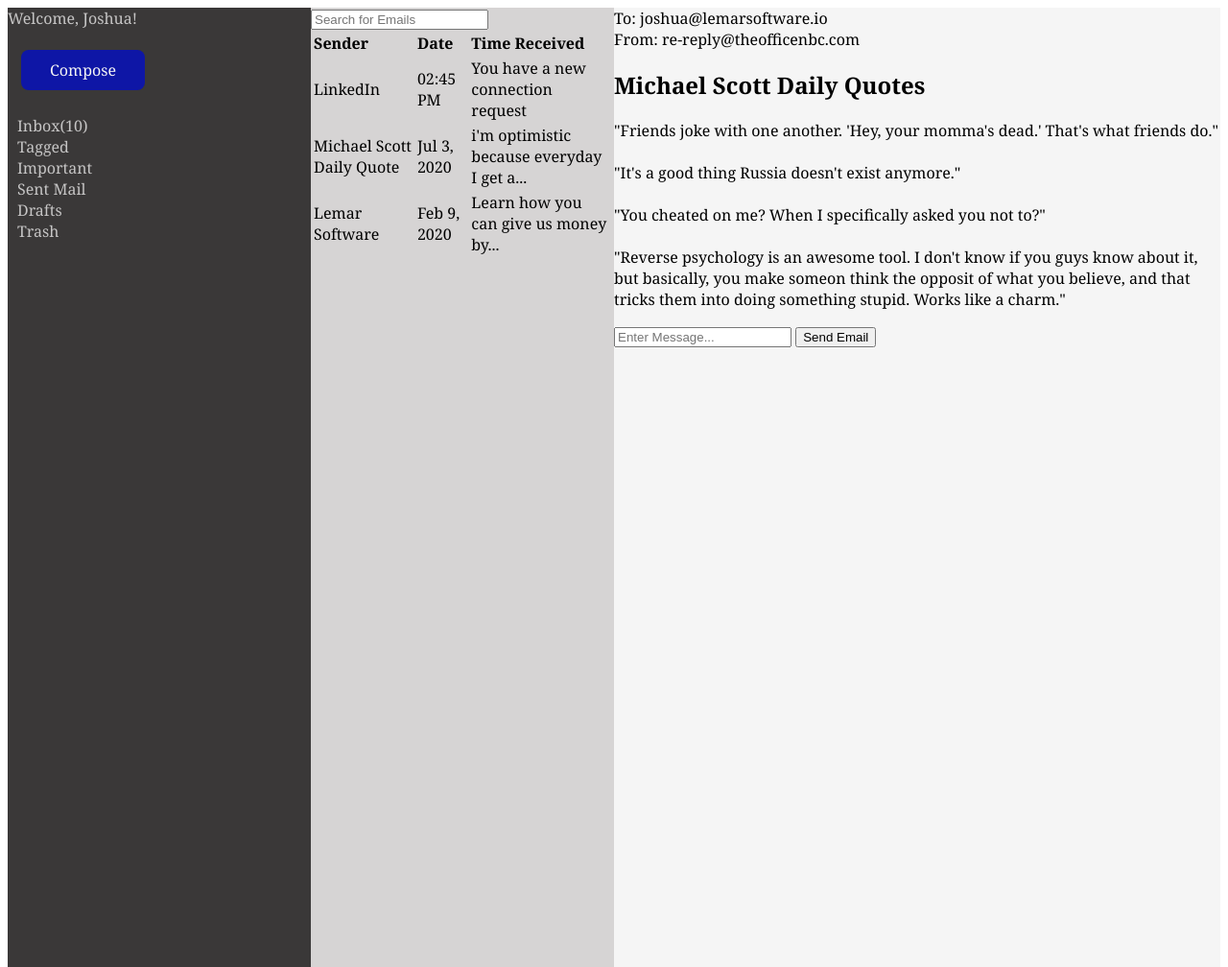
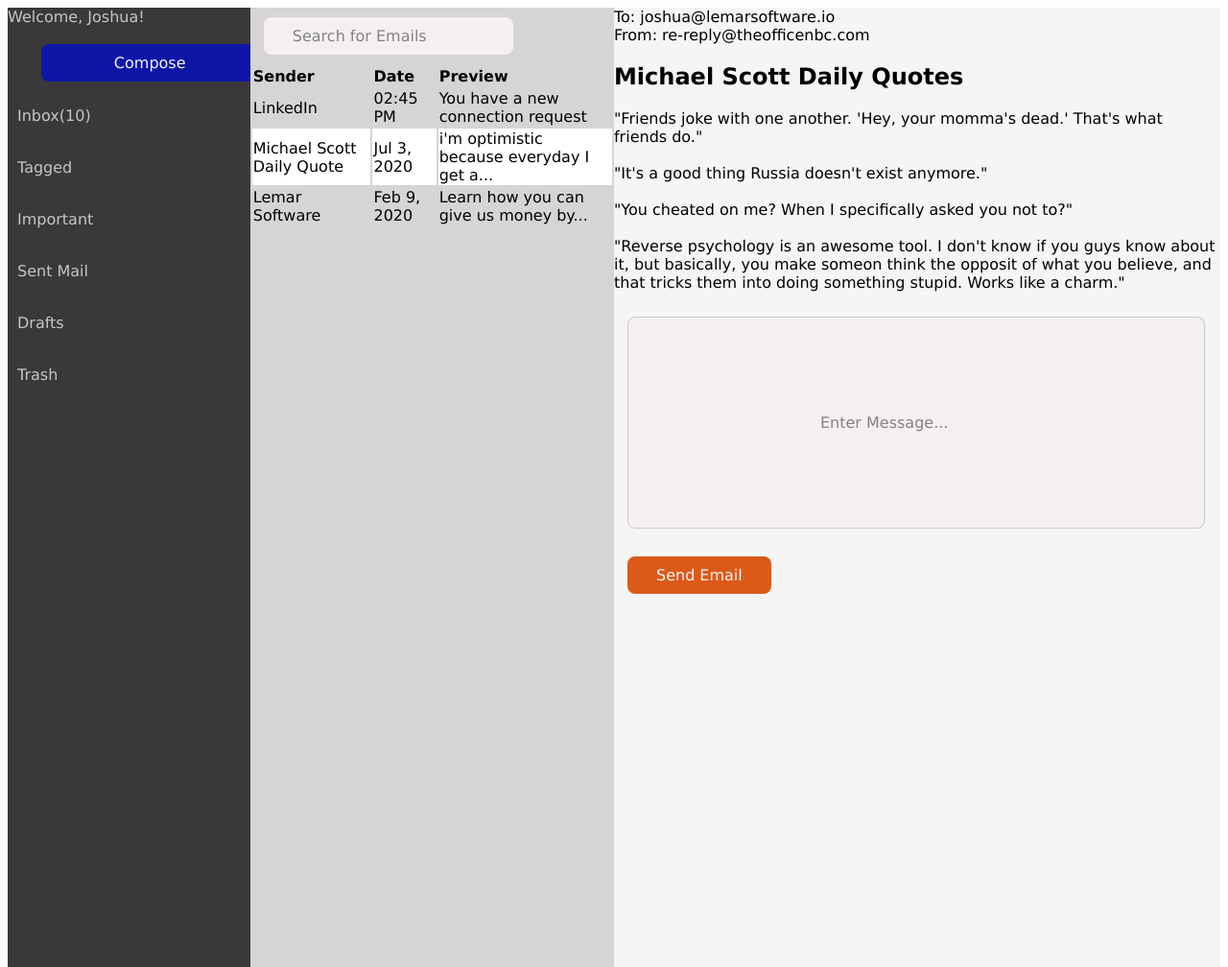
Before and after one commit to zadenaike/css_project, a plain HTML site: page index.html in a window 1280 px wide. Shown: the whole page at 96% size. Drawn offline with Linux system fonts and the light colour scheme.

Commit message:
Updated the finishing touches of the code to ensure its working properly

```diff
--- a/index.html
+++ b/index.html
@@ -27,19 +27,19 @@
   </div>
 
   <div id="mid-section">
-    <input type="text" placeholder="Search for Emails">
+    <input type="text" id="email-search-bar" placeholder="Search for Emails">
     <table id="email-list">
       <tr>
-        <th> Sender </th>
-        <th> Date </th>
-        <th> Time Received </th>
+        <th id="person"> Sender </th>
+        <th id="dt"> Date </th>
+        <th id="prev"> Preview </th>
       </tr>
       <tr>
         <td> LinkedIn</td>
         <td> 02:45 PM </td>
         <td> You have a new connection request </td>
       </tr>
-      <tr>
+      <tr id="second-line">
         <td> Michael Scott Daily Quote </td>
         <td> Jul 3, 2020 </td>
         <td> i'm optimistic because everyday I get a... </td>
@@ -68,8 +68,8 @@
       "You cheated on me? When I specifically asked you not to?" <br><br>
       "Reverse psychology is an awesome tool. I don't know if you guys know about it, but basically, you make someon think the opposit of what you believe, and that tricks them into doing something stupid. Works like a charm."
     </p>
-    <input type="text" placeholder="Enter Message...">
-    <button type=submit>
+    <input id="msg-box" type="text" placeholder="Enter Message..."> <br><br>
+    <button id="send" type=submit>
       Send Email
     </button>
 
--- a/style.css
+++ b/style.css
@@ -12,22 +12,21 @@ display: flex;
 
 #left-section{
     background-color: rgb(58, 56, 56);
-    font-family:Cambria, Cochin, Georgia, Times, 'Times New Roman', serif;
+    font-family: Verdana, Geneva, Tahoma, sans-serif;
     color: rgb(198, 197, 197);
-    width: 25%;
+    width: 20%;
     height: 1000px;
     display: inline-block;
     vertical-align: left;
-
 }
 
 #compose{
     background-color: rgb(14, 22, 166);
-    font-family:Cambria, Cochin, Georgia, Times, 'Times New Roman', serif;
+    font-family: Verdana, Geneva, Tahoma, sans-serif;
     border: none;
     color: whitesmoke;
-    padding: 10px 30px;
-    margin-left: 14px;
+    padding: 10px 30%;
+    margin-left: 35px;
     font-size: medium;
     border-radius: 8px;
 }
@@ -37,31 +36,78 @@ display: flex;
     padding: 10px;
 }
 
-sidebar-nav.li{
-    margin-bottom: 10px;;
+li{
+    margin-bottom: 15%;
 }
 
 /*Mid-Section Styling*/
 
 #mid-section{
     background-color: rgb(214, 212, 212);
-    font-family:Cambria, Cochin, Georgia, Times, 'Times New Roman', serif;
+    font-family: Verdana, Geneva, Tahoma, sans-serif;
     color: black;
-    width: 25%;
+    width: 30%;
     height: 1000px;
     display: inline-block;
     vertical-align: middle;
 
 }
 
+#email-search-bar{
+    background-color: rgb(245, 240, 240);
+    font-family: Verdana, Geneva, Tahoma, sans-serif;
+    border: none;
+    color: whitesmoke;
+    padding: 10px 30px;
+    margin-left: 14px;
+    margin-top: 10px;
+    margin-bottom: 10px;
+    font-size: medium;
+    border-radius: 8px;
+}
+
 /*Right Section Styling*/
 
 #right-section{
     background-color: whitesmoke;
-    font-family:Cambria, Cochin, Georgia, Times, 'Times New Roman', serif;
+    font-family: Verdana, Geneva, Tahoma, sans-serif;
     color: black;
     width: 50%;
     height: 1000px;
     display: inline-block;
     vertical-align: right;
 }
+
+#msg-box{background-color: rgb(245, 240, 240);
+    font-family: Verdana, Geneva, Tahoma, sans-serif;
+    border: solid;
+    border-width: 1px;
+    border-color: rgb(201, 200, 200);
+    color: whitesmoke;
+    padding: 100px 200px;
+    margin-left: 14px;
+    margin-top: 10px;
+    margin-bottom: 10px;
+    font-size: medium;
+    border-radius: 8px;
+}
+
+#send{background-color: rgb(219, 90, 25);
+    font-family: Verdana, Geneva, Tahoma, sans-serif;
+    border: none;
+    color: whitesmoke;
+    padding: 10px 30px;
+    margin-left: 14px;
+    font-size: medium;
+    border-radius: 8px;
+}
+
+#second-line{
+    background-color:white;
+}
+
+input::placeholder{text-align: left;
+   color:rgb(130, 130, 133);
+   font-family: Verdana, Geneva, Tahoma, sans-serif;
+
+}
```
